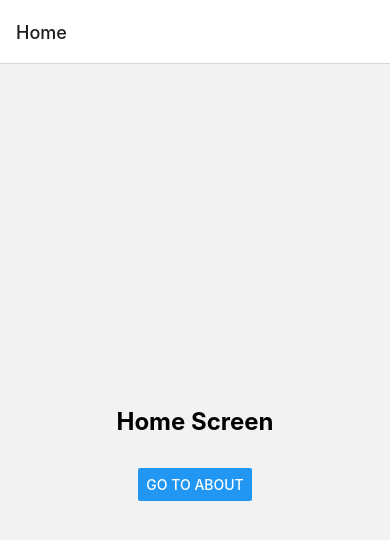
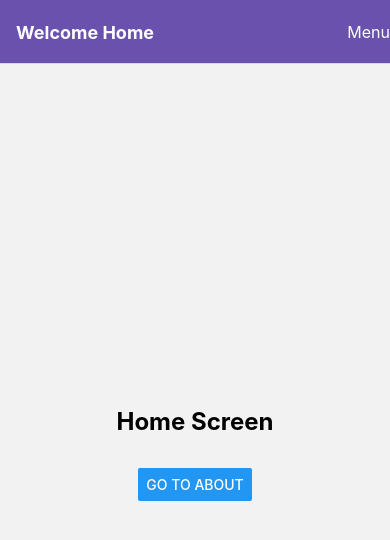
Before and after one commit to AyushR97j/REACT-NATIVE, a React Native app in the folder RNNavigation/: screen / in a window 390 px wide. Shown: the top 540 px of the page. Built offline with nearby package versions, Linux system fonts and the light colour scheme.

Commit message:
Navigator options

```diff
--- a/RNNavigation/App.js
+++ b/RNNavigation/App.js
@@ -2,14 +2,37 @@
 import { createNativeStackNavigator } from '@react-navigation/native-stack';
 import HomeScreen from './screens/HomeScreen';
 import AboutScreen from './screens/AboutScreen';
+import { Pressable, Text } from 'react-native';
 
 const Stack = createNativeStackNavigator();
 
 export default function App() {
   return (
     <NavigationContainer>
-      <Stack.Navigator>
-        <Stack.Screen name="Home" component={HomeScreen} />
+      <Stack.Navigator
+      screenOptions={{
+        headerStyle: {
+              backgroundColor: "#6a51ae"
+            },
+            headerTintColor: "#fff",
+            headerTitleStyle: {fontWeight: "bold"},
+            headerRight: () => (
+              <Pressable onPress={() => alert("Menu Button Pressed")}>
+                <Text style={ {color: "#fff", fontSize: 16}}>Menu</Text>
+              </Pressable>
+            ),
+            contentStyle: {
+              backgroundColor: "#e8e4f"
+            }
+      }}>
+        <Stack.Screen
+          name="Home"
+          component={HomeScreen}
+          options={{
+            title: "Welcome Home",
+
+          }}
+        />
         <Stack.Screen
           name="About"
           component={AboutScreen}
```
